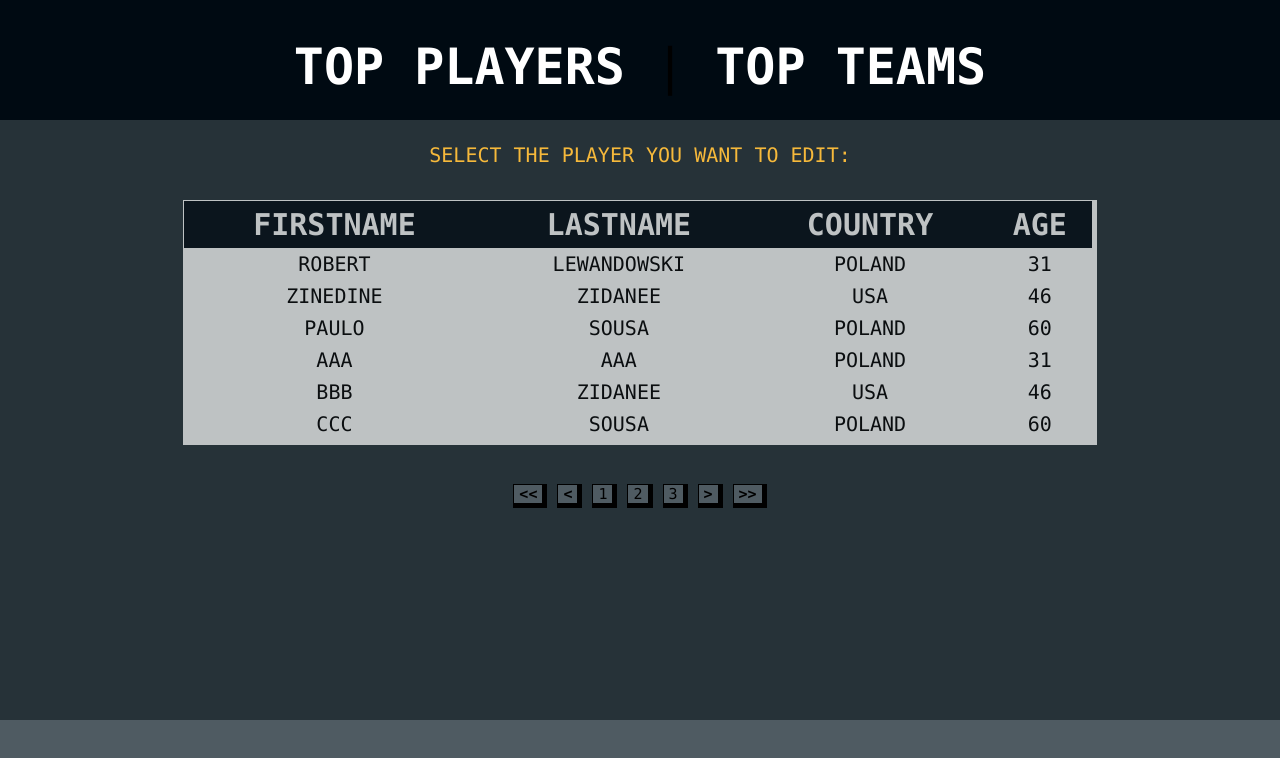
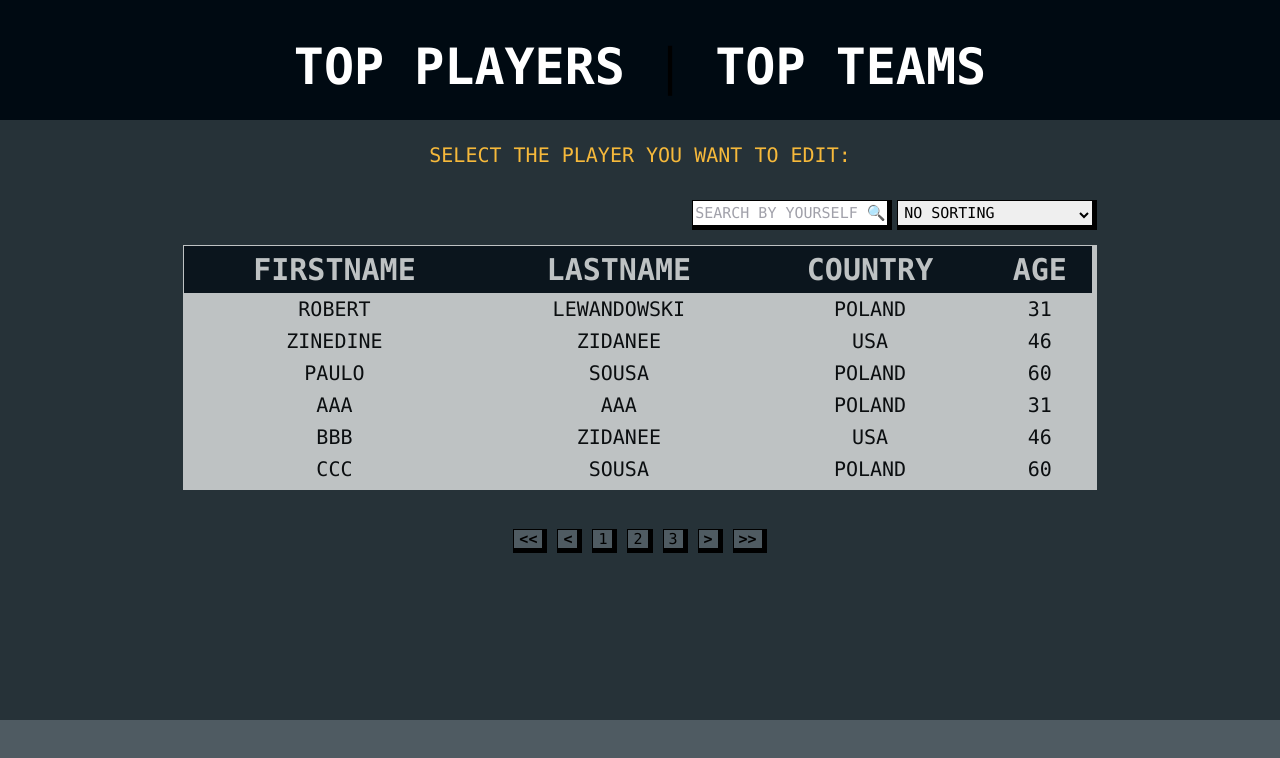
Before and after one commit to Monikaa1909/project3-js, a Vue app: page /playerstoedit in a window 1280 px wide. Shown: the top 758 px of the page. Built offline with nearby package versions, Linux system fonts and the light colour scheme; data requests are answered from the project's data file.

Commit message:
sort and search

```diff
--- a/db.json
+++ b/db.json
@@ -124,7 +124,7 @@
   "clubs": [
     {
       "id": 0,
-      "name": "Real Madrytc",
+      "name": "Real Madryt",
       "league": "Lique 1",
       "currentCoach": "Carlo Ancelotti",
       "founded": "1902-03-06",
@@ -148,6 +148,15 @@
       "founded": "1900-02-27 ",
       "championsLeagueWinner": true,
       "ground": "Allianz Arena"
+    },
+    {
+      "id": 3,
+      "name": "Z",
+      "league": "a",
+      "currentCoach": "xsx",
+      "founded": "1000",
+      "ground": "dewc",
+      "championsLeagueWinner": true
     }
   ],
   "contracts": [
@@ -174,6 +183,30 @@
       "years": "2010–2014",
       "matches": 131,
       "goals": 74
+    },
+    {
+      "playerId": 1,
+      "clubId": 1,
+      "years": "2010-2020",
+      "matches": "12",
+      "goals": "11",
+      "id": 3
+    },
+    {
+      "playerId": 1,
+      "clubId": 3,
+      "years": "1",
+      "matches": "1",
+      "goals": "1",
+      "id": 4
+    },
+    {
+      "playerId": 1,
+      "clubId": 1,
+      "years": "2",
+      "matches": "2",
+      "goals": "2",
+      "id": 5
     }
   ]
 }
--- a/src/views/AddContract.vue
+++ b/src/views/AddContract.vue
@@ -1,20 +1,23 @@
 <template>
   <div>
-    <div class="info"></div>
     <div class="h-5"></div>
-    <div class="msg">
-      {{firstName}} {{lastName}}
-    </div>
     <form @submit.prevent="addContract($router)">
       <div class="editfield flex-row">
+        <label class="editlabel">Player:</label>
+        <div class="player">{{firstName}} {{lastName}}</div>
+      </div>
+
+      <div class="editfield flex-row">
         <label class="editlabel">Club:</label>
-<!--        <option v-for="club in clubs" v-bind:key=club>{{club.name}}</option>-->
         <select
             class="appearance-none"
             @change="getClubId($event, $event.target.selectedIndex)"
             aria-label="Club"
-            placeholder="Club">
-          <option v-for="club in clubs" v-bind:key="club.name">{{club.name}}</option>
+            placeholder="Club"
+        >
+          <option
+              v-for="club in clubs"
+              v-bind:key="club.id">{{club.name}}</option>
         </select>
       </div>
       <div class="editfield flex-row">
--- a/src/views/AddPlayer.vue
+++ b/src/views/AddPlayer.vue
@@ -1,5 +1,6 @@
 <template>
   <div>
+    <div class="h-5"></div>
     <form @submit.prevent="addPlayer($router)">
       <input
           type="text" required
--- a/src/views/PlayerDetail.vue
+++ b/src/views/PlayerDetail.vue
@@ -2,7 +2,6 @@
   <div>
     <div class="info"></div>
     <div class="h-5"></div>
-
     <table id="table">
       <thead>
       <tr>
--- a/src/views/PlayersList.vue
+++ b/src/views/PlayersList.vue
@@ -97,6 +97,7 @@ export default {
     toggleToDetail(router, id) {
       router.push({path: `/playerdetail/${id}`});
     },
+
     async sort(event) {
       let url = baseURL;
       try {
--- a/src/views/PlayersListToEdit.vue
+++ b/src/views/PlayersListToEdit.vue
@@ -2,15 +2,30 @@
   <div>
     <div class="info" >Select the player you want to edit:</div>
     <div class="h-5"></div>
-
-    <table class="editable">
+    <div class="flex-row">
+      <select
+          class="filter"
+          @change="sort($event)">
+        <option>No sorting</option>
+        <option>Sort by firstname</option>
+        <option>Sort by lastname</option>
+        <option>Sort by country</option>
+        <option>Sort by age</option>
+      </select>
+      <input type="text"
+             class="filter"
+             placeholder="Search by yourself 🔍"
+             value=""
+             @keyup.enter="search($event)"
+      />
+      <div class="w-1/5"></div>
+    </div>    <table class="editable">
       <thead>
         <tr>
           <th>Firstname</th>
           <th>Lastname</th>
           <th>Country</th>
           <th>Age</th>
-<!--          <th>Edit</th>-->
         </tr>
       </thead>
       <tbody>
@@ -23,9 +38,6 @@
           <td>{{player.lastName}}</td>
           <td>{{player.country}}</td>
           <td>{{player.age}}</td>
-<!--          <td>-->
-<!--            <button class="singleBtn" @click="toggleToEdit($router, player.id)">Edit</button>-->
-<!--          </td>-->
         </tr>
       </tbody>
     </table>
@@ -79,6 +91,50 @@ export default {
     toggleToEdit(router, id) {
       router.push({path: `/editplayer/${id}`});
     },
+    async sort(event) {
+      let url = baseURL;
+      try {
+        switch (event.target.value) {
+          case "Sort by lastname":
+            url = baseURL + "?_sort=lastName&order=asc";
+            break;
+          case "Sort by firstname":
+            url = baseURL + "?_sort=firstName&order=asc";
+            break;
+          case "Sort by country":
+            url = baseURL + "?_sort=country&order=asc";
+            break;
+          case "Sort by age":
+            url = baseURL + "?_sort=age&order=asc";
+            break;
+          case "No sorting":
+            break;
+          default:
+            break;
+        }
+        const res = await axios.get(url);
+        this.players = res.data;
+        this.pages = Math.ceil(this.players.length / 6);
+        const query = new URLSearchParams(location.search);
+        this.page = +query.get("page");
+      } catch (e) {
+        console.error(e);
+      }
+    },
+
+    async search(event) {
+      // let url = baseURL;
+      try {
+        console.log(event.target.value);
+        const res = await axios.get(baseURL + "?q=" + event.target.value);
+        this.players = res.data;
+        this.pages = Math.ceil(this.players.length / 6);
+        const query = new URLSearchParams(location.search);
+        this.page = +query.get("page");
+      } catch (e) {
+        console.error(e);
+      }
+    },
   },
 
   computed: {
--- a/src/views/PlayersListToRemove.vue
+++ b/src/views/PlayersListToRemove.vue
@@ -2,7 +2,24 @@
   <div>
     <div class="info" >Select the player you want to remove:</div>
     <div class="h-5"></div>
-
+    <div class="flex-row">
+      <select
+          class="filter"
+          @change="sort($event)">
+        <option>No sorting</option>
+        <option>Sort by firstname</option>
+        <option>Sort by lastname</option>
+        <option>Sort by country</option>
+        <option>Sort by age</option>
+      </select>
+      <input type="text"
+             class="filter"
+             placeholder="Search by yourself 🔍"
+             value=""
+             @keyup.enter="search($event)"
+      />
+      <div class="w-1/5"></div>
+    </div>
     <table class="editable">
       <thead>
       <tr>
@@ -75,7 +92,51 @@ export default {
   methods: {
     toggleToRemove(router, id) {
       router.push({path: `/removeplayer/${id}`});
-    }
+    },
+    async sort(event) {
+      let url = baseURL;
+      try {
+        switch (event.target.value) {
+          case "Sort by lastname":
+            url = baseURL + "?_sort=lastName&order=asc";
+            break;
+          case "Sort by firstname":
+            url = baseURL + "?_sort=firstName&order=asc";
+            break;
+          case "Sort by country":
+            url = baseURL + "?_sort=country&order=asc";
+            break;
+          case "Sort by age":
+            url = baseURL + "?_sort=age&order=asc";
+            break;
+          case "No sorting":
+            break;
+          default:
+            break;
+        }
+        const res = await axios.get(url);
+        this.players = res.data;
+        this.pages = Math.ceil(this.players.length / 6);
+        const query = new URLSearchParams(location.search);
+        this.page = +query.get("page");
+      } catch (e) {
+        console.error(e);
+      }
+    },
+
+    async search(event) {
+      // let url = baseURL;
+      try {
+        console.log(event.target.value);
+        const res = await axios.get(baseURL + "?q=" + event.target.value);
+        this.players = res.data;
+        this.pages = Math.ceil(this.players.length / 6);
+        const query = new URLSearchParams(location.search);
+        this.page = +query.get("page");
+      } catch (e) {
+        console.error(e);
+      }
+    },
   },
 
   computed: {
```
Also changed, not shown: src/assets/tailwind.css.
